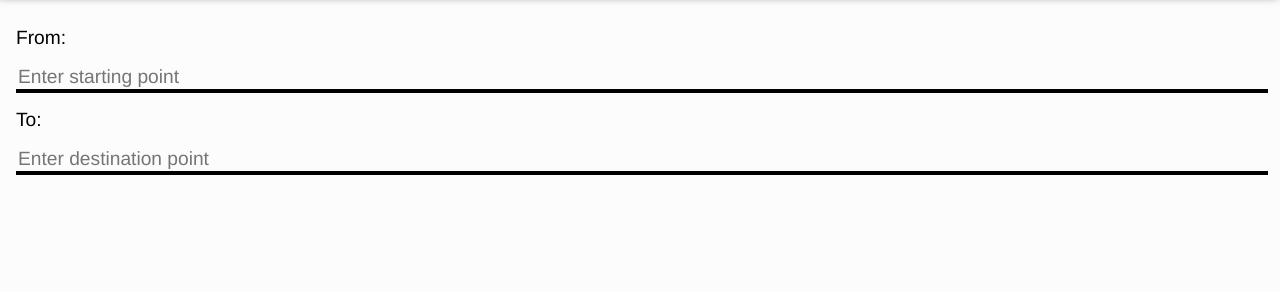
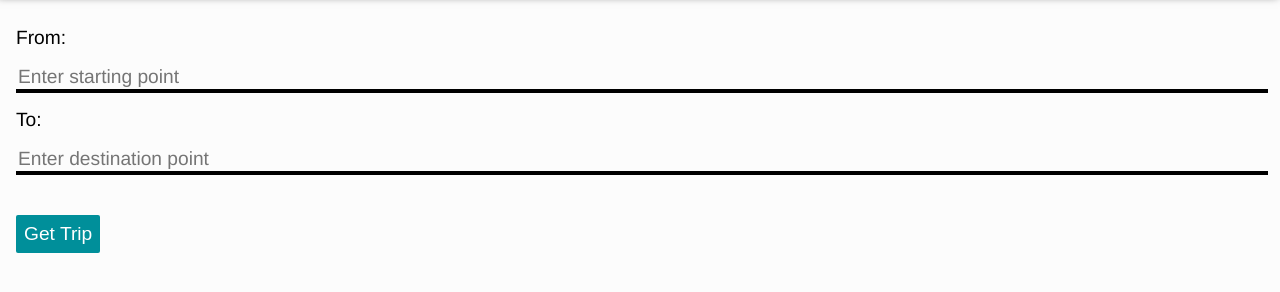
Before and after one commit to tyricec/qtp, a plain HTML site: page index.html in a window 1280 px wide. Shown: the part 74-366 px from the top of the page. Drawn offline with Linux system fonts and the light colour scheme.

Commit message:
style(*): Add submit button

```diff
--- a/index.html
+++ b/index.html
@@ -16,6 +16,7 @@
       <label for="qtp-destination-point" class="qtp-form__label">To:</label>
       <input type="text" id="qtp-destination-point" class="qtp-form__input"
              placeholder="Enter destination point">
+      <button class="qtp-submit-button" type="submit">Get Trip</button>
     </form>
   </div>
 </body>
--- a/main.css
+++ b/main.css
@@ -33,3 +33,13 @@
 .qtp-form__input:focus {
   border-color: #008F9A;
 }
+
+.qtp-submit-button {
+  background-color: #008F9A;
+  border: none;
+  border-radius: 2px;
+  color: #ffffff;
+  font-size: 1.2em;
+  padding: 8px;
+  margin: 40px 0 0 0;
+}
```
